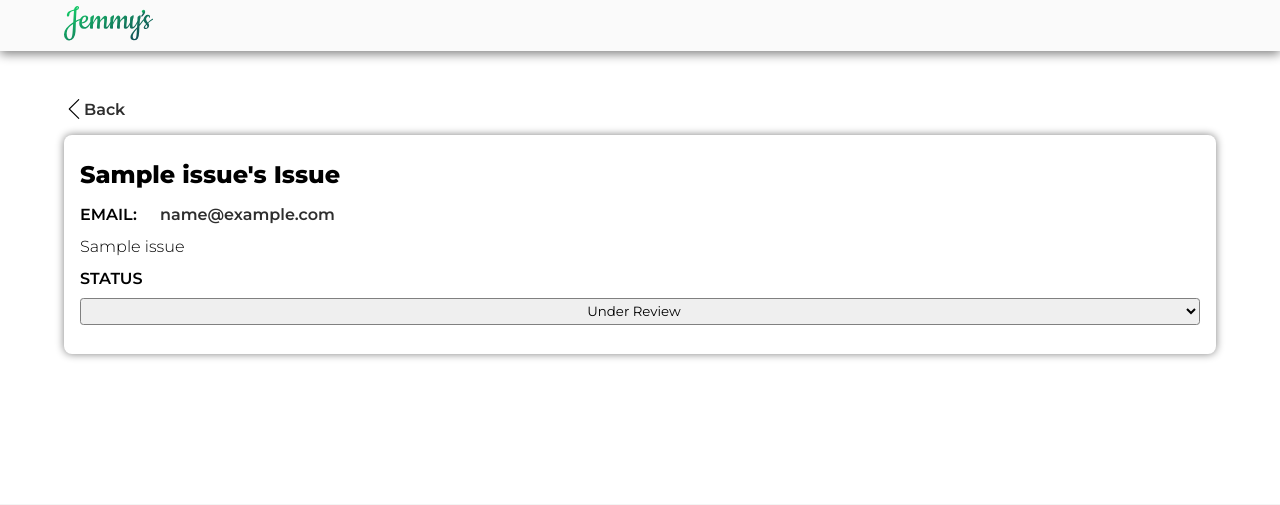
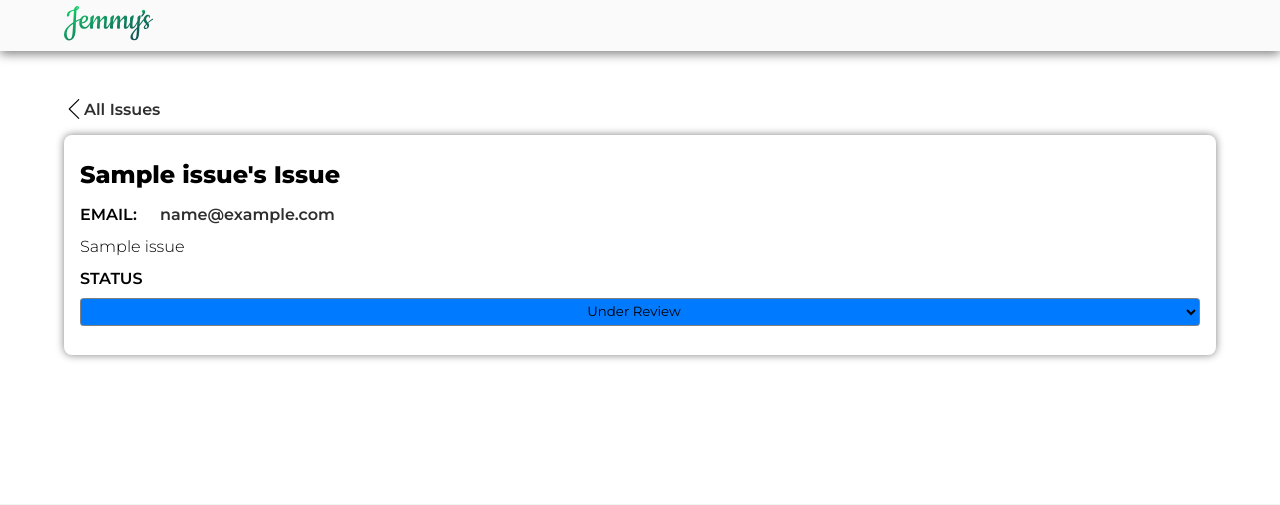
Before and after one commit to IanMinash/jemmys, a Django app: template jemmys/managers/templates/managers/issue.html in a window 1280 px wide. Shown: the top 505 px of the page. Run offline with Django 3.2, Linux system fonts and the light colour scheme; the template is opened without the code that fills it: most values are stand-ins (such as "Sample title", 1, 10 or a date in 2020); parts of the project's set-up code (start-up, migrations or seed data) failed here and were passed over.

Commit message:
Changed backlinks, customized issue view page

```diff
--- a/jemmys/managers/templates/managers/customer.html
+++ b/jemmys/managers/templates/managers/customer.html
@@ -7,7 +7,7 @@
 {% block body_block %}
 <div style="margin:0 5%;">
     <div class="flex" style="justify-content:left;">
-        <a href="javascript:history.back()" class="flex" style="align-items:center;">
+        <a href="{% url 'managers:customers' %}" class="flex" style="align-items:center;">
             <svg version="1.1" id="Capa_1" xmlns="http://www.w3.org/2000/svg" xmlns:xlink="http://www.w3.org/1999/xlink" x="0px"
                 y="0px" viewBox="0 0 477.175 477.175" style="height: 1.25rem;" xml:space="preserve">
                 <g>
@@ -15,7 +15,7 @@
                                 c2.6,2.6,6.1,4,9.5,4s6.9-1.3,9.5-4c5.3-5.3,5.3-13.8,0-19.1L145.188,238.575z" />
                 </g>
             </svg>
-            Back
+            All Customers
         </a>
     </div>
     <div class="card">
--- a/jemmys/managers/templates/managers/customers.html
+++ b/jemmys/managers/templates/managers/customers.html
@@ -7,7 +7,7 @@
 {% block body_block %}
 <div style="margin:0 5%;">
     <div class="flex" style="justify-content:left;">
-        <a href="javascript:history.back()" class="flex" style="align-items:center;">
+        <a href="{% url 'managers:dashboard' %}" class="flex" style="align-items:center;">
             <svg version="1.1" id="Capa_1" xmlns="http://www.w3.org/2000/svg" xmlns:xlink="http://www.w3.org/1999/xlink" x="0px"
                 y="0px" viewBox="0 0 477.175 477.175" style="height: 1.25rem;" xml:space="preserve">
                 <g>
@@ -15,7 +15,7 @@
                                 c2.6,2.6,6.1,4,9.5,4s6.9-1.3,9.5-4c5.3-5.3,5.3-13.8,0-19.1L145.188,238.575z" />
                 </g>
             </svg>
-            Back
+            Dashboard
         </a>
     </div>
     <div style="overflow:auto;">
--- a/jemmys/managers/templates/managers/issue.html
+++ b/jemmys/managers/templates/managers/issue.html
@@ -7,7 +7,7 @@
 {% block body_block %}
 <div style="margin: 0 5%;">
     <div class="flex" style="justify-content:left;">
-        <a href="javascript:history.back()" class="flex" style="align-items:center;">
+        <a href="{% url 'managers:issues' %}" class="flex" style="align-items:center;">
             <svg version="1.1" id="Capa_1" xmlns="http://www.w3.org/2000/svg" xmlns:xlink="http://www.w3.org/1999/xlink" x="0px"
                 y="0px" viewBox="0 0 477.175 477.175" style="height: 1.25rem;" xml:space="preserve">
                 <g>
@@ -15,7 +15,7 @@
                                 c2.6,2.6,6.1,4,9.5,4s6.9-1.3,9.5-4c5.3-5.3,5.3-13.8,0-19.1L145.188,238.575z" />
                 </g>
             </svg>
-            Back
+            All Issues
         </a>
     </div>
     <div class="card">
@@ -23,11 +23,28 @@
         <span class="d-i-block bold" style=" min-width: 5em;">EMAIL:</span><a href="mailto:{{ issue.email }}">{{ issue.email }}</a>
         <p class="m-0">{{ issue.issue }}</p>
         <span class="d-block bold">STATUS</span>
-        <select name="status" id="issue-status" class="mb-1" initial="{{ issue.status }}" onchange="changeStatusToggle(event)" style="width:100%;">
-            <option value="FR" {% if issue.status == 'FR' %}selected{% endif %}>For Review</option>
-            <option value="UR" {% if issue.status == 'UR' %}selected{% endif %}>Under Review</option>
-            <option value="R" {% if issue.status == 'R' %}selected{% endif %}>Resolved</option>
+
+        {% if issue.status == 'FR' %}
+        <select name="status" id="issue-status" class="mb-1 st-p" initial="{{ issue.status }}" onchange="changeStatusToggle(event)" style="width:100%;">
+            <option value="FR" selected>For Review</option>
+            <option value="UR">Under Review</option>
+            <option value="R">Resolved</option>
         </select>
+        {% elif  issue.status == 'UR' %}
+        <select name="status" id="issue-status" class="mb-1 st-i" initial="{{ issue.status }}" onchange="changeStatusToggle(event)" style="width:100%;">
+            <option value="FR">For Review</option>
+            <option value="UR" selected>Under Review</option>
+            <option value="R">Resolved</option>
+        </select>
+        {% else %}
+        <select name="status" id="issue-status" class="mb-1 st-s" initial="{{ issue.status }}" onchange="changeStatusToggle(event)" style="width:100%;">
+            <option value="FR">For Review</option>
+            <option value="UR">Under Review</option>
+            <option value="R" selected>Resolved</option>
+        </select>
+        {% endif %}
+
+
         <button class="act-themed d-none" id="change-button" onclick="postStatus()">CHANGE STATUS</button>
     </div>
 </div>
@@ -38,6 +55,21 @@
     var issueStatus = document.getElementById("issue-status");
     var changeButton = document.getElementById("change-button");
     function changeStatusToggle(event) {
+        var statusClasses = event.target.className.match(/\bst\S+/ig);
+        for (const cName in statusClasses) {
+            event.target.classList.remove(statusClasses[cName]);
+        }
+        switch (issueStatus.value) {
+        case "R":
+            event.target.classList.add("st-s");
+            break;
+        case "UR":
+            event.target.classList.add("st-i");
+            break;
+        default:
+            event.target.classList.add("st-p");
+            break;
+        }
         if (event.target.value != event.target.getAttribute("initial")) {
             changeButton.classList.remove("d-none");
         } else {
--- a/jemmys/managers/templates/managers/issues.html
+++ b/jemmys/managers/templates/managers/issues.html
@@ -7,7 +7,7 @@ User Issues | Jemmy's Collection
 {% block body_block %}
 <div style="margin:0 5%;">
     <div class="flex" style="justify-content:left;">
-        <a href="javascript:history.back()" class="flex" style="align-items:center;">
+        <a href="{% url 'managers:dashboard' %}" class="flex" style="align-items:center;">
             <svg version="1.1" id="Capa_1" xmlns="http://www.w3.org/2000/svg" xmlns:xlink="http://www.w3.org/1999/xlink" x="0px"
                 y="0px" viewBox="0 0 477.175 477.175" style="height: 1.25rem;" xml:space="preserve">
                 <g>
@@ -15,7 +15,7 @@ User Issues | Jemmy's Collection
                                 c2.6,2.6,6.1,4,9.5,4s6.9-1.3,9.5-4c5.3-5.3,5.3-13.8,0-19.1L145.188,238.575z" />
                 </g>
             </svg>
-            Back
+            Dashboard
         </a>
     </div>
     <h2 class="mt-d5">Issues</h2>
--- a/jemmys/managers/templates/managers/order.html
+++ b/jemmys/managers/templates/managers/order.html
@@ -9,7 +9,7 @@
 <div class="view-order mb-1" style="margin: 0 5%;">
   <div class="flex" style="justify-content:left;">
     <a
-      href="javascript:history.back()"
+      href="{% url 'managers:orders' %}"
       class="flex"
       style="align-items:center;"
     >
@@ -31,7 +31,7 @@
           />
         </g>
       </svg>
-      Back
+      All Orders
     </a>
   </div>
   <div class="card" style="width:100%;">
--- a/jemmys/managers/templates/managers/orders.html
+++ b/jemmys/managers/templates/managers/orders.html
@@ -8,7 +8,7 @@
 {% block body_block %}
     <div class="mb-1" style="margin: 0 5%; overflow-x: auto;">
         <div class="flex" style="justify-content:left;">
-            <a href="javascript:history.back()" class="flex" style="align-items:center;">
+            <a href="{% url 'managers:dashboard' %}" class="flex" style="align-items:center;">
                 <svg version="1.1" id="Capa_1" xmlns="http://www.w3.org/2000/svg" xmlns:xlink="http://www.w3.org/1999/xlink" x="0px"
                     y="0px" viewBox="0 0 477.175 477.175" style="height: 1.25rem;" xml:space="preserve">
                     <g>
@@ -16,7 +16,7 @@
                                     c2.6,2.6,6.1,4,9.5,4s6.9-1.3,9.5-4c5.3-5.3,5.3-13.8,0-19.1L145.188,238.575z" />
                     </g>
                 </svg>
-                Back
+                Dashboard
             </a>
         </div>
         <div class="grid order-list-item">
--- a/jemmys/managers/templates/managers/product.html
+++ b/jemmys/managers/templates/managers/product.html
@@ -112,7 +112,7 @@
 
 <div style="margin: 0 5%;">
     <div class="flex mb-1" style="justify-content:left;">
-        <a href="javascript:history.back()" class="flex" style="align-items:center;">
+        <a href="{% url 'managers:products' %}" class="flex" style="align-items:center;">
             <svg version="1.1" id="Capa_1" xmlns="http://www.w3.org/2000/svg" xmlns:xlink="http://www.w3.org/1999/xlink" x="0px"
                 y="0px" viewBox="0 0 477.175 477.175" style="height: 1.25rem;" xml:space="preserve">
                 <g>
@@ -120,7 +120,7 @@
                                 c2.6,2.6,6.1,4,9.5,4s6.9-1.3,9.5-4c5.3-5.3,5.3-13.8,0-19.1L145.188,238.575z" />
                 </g>
             </svg>
-            Back
+            All Products
         </a>
     </div>
     <div id="product">
--- a/jemmys/managers/templates/managers/products.html
+++ b/jemmys/managers/templates/managers/products.html
@@ -7,7 +7,7 @@
 {% block body_block %}
 <div style="margin: 0 5%;">
     <div class="flex mb-1" style="justify-content:left;">
-        <a href="javascript:history.back()" class="flex" style="align-items:center;">
+        <a href="{% url 'managers:dashboard' %}" class="flex" style="align-items:center;">
             <svg version="1.1" id="Capa_1" xmlns="http://www.w3.org/2000/svg" xmlns:xlink="http://www.w3.org/1999/xlink" x="0px"
                 y="0px" viewBox="0 0 477.175 477.175" style="height: 1.25rem;" xml:space="preserve">
                 <g>
@@ -15,7 +15,7 @@
                                 c2.6,2.6,6.1,4,9.5,4s6.9-1.3,9.5-4c5.3-5.3,5.3-13.8,0-19.1L145.188,238.575z" />
                 </g>
             </svg>
-            Back
+            Dashboard
         </a>
     </div>
     <div class="flex top">
```
